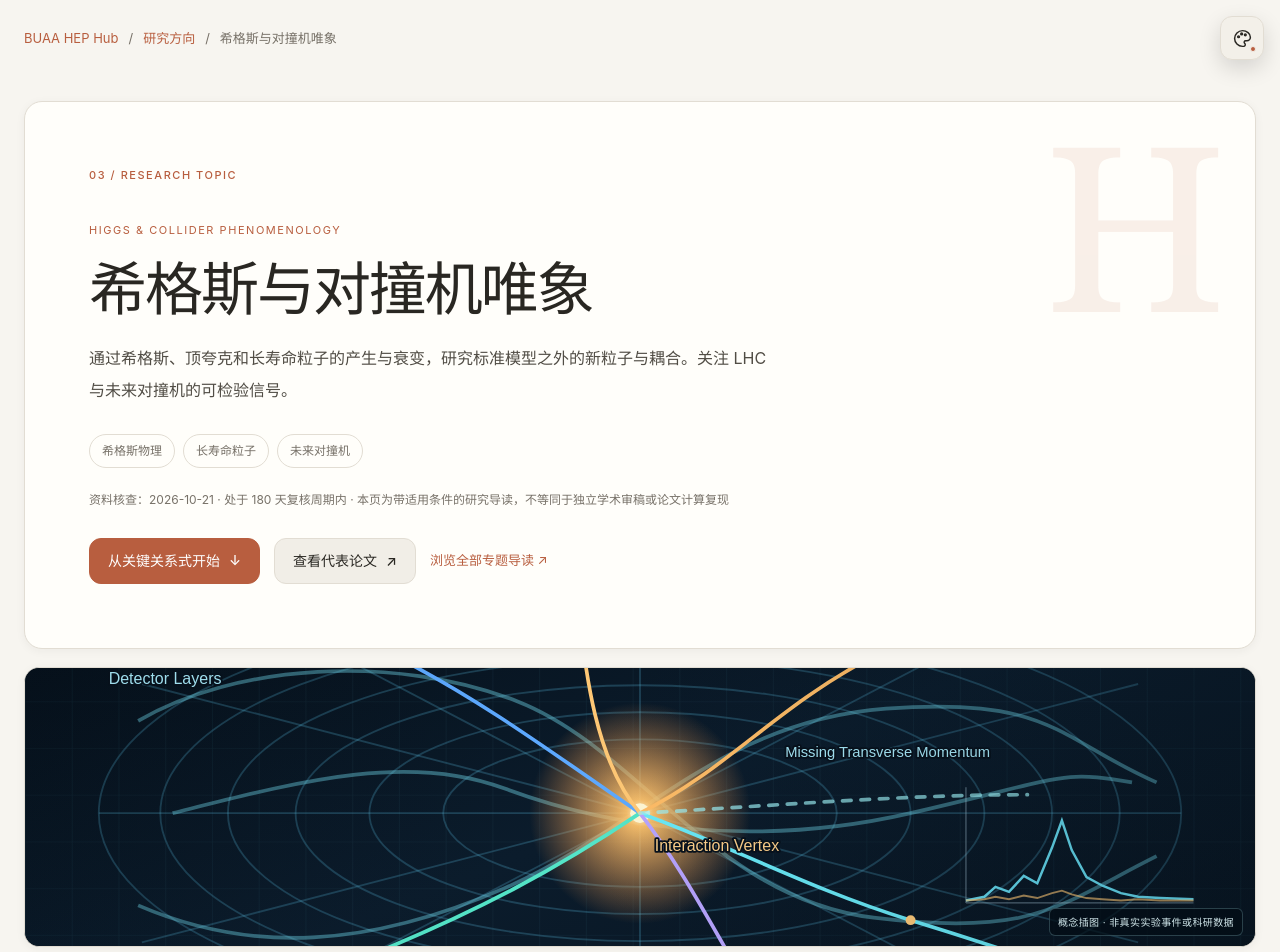
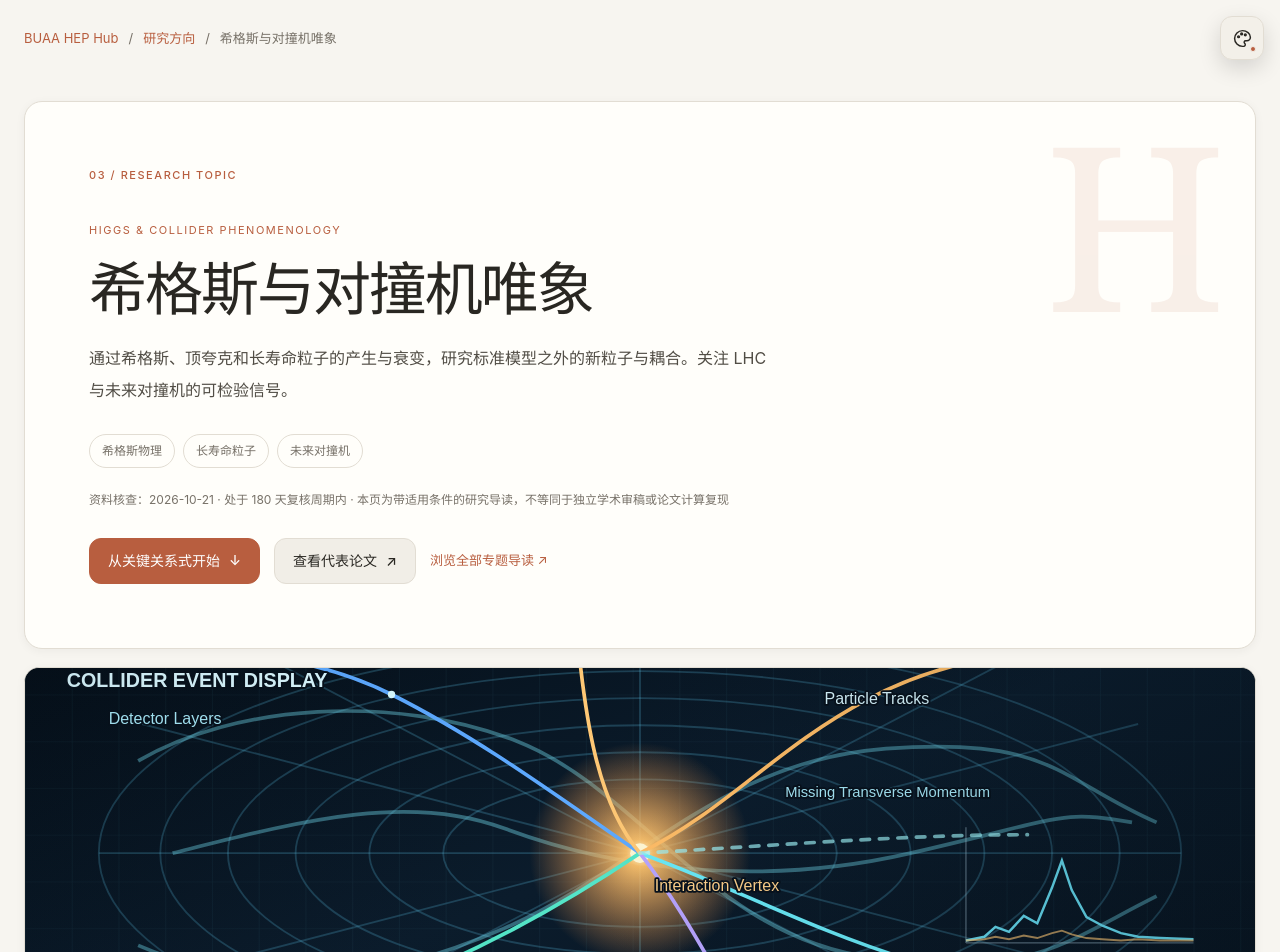
Before and after one commit to lm846802297-bit/buaa-hep-lab, a Vue app in the folder frontend/: page /research/collider in a window 1280 px wide. Shown: the top 952 px of the page. Built offline with nearby package versions, Linux system fonts and the light colour scheme.

Commit message:
fix: give topic illustrations more vertical room on desktop

```diff
--- a/frontend/src/views/ResearchTopicView.vue
+++ b/frontend/src/views/ResearchTopicView.vue
@@ -331,7 +331,7 @@ onBeforeUnmount(() => topicSectionObserver?.disconnect())
 .topic-hero-actions .button { min-height:46px; }
 .topic-all-guides { color:var(--accent); font-size:13px; text-underline-offset:4px; }
 .topic-all-guides:hover { text-decoration:underline; }
-.topic-visual-panel { position:relative; height:clamp(170px,24vw,280px); margin:18px 0 26px; overflow:hidden; border:1px solid var(--line); border-radius:15px; background:#07131d; box-shadow:var(--shadow); }
+.topic-visual-panel { position:relative; height:clamp(220px,30vw,360px); margin:18px 0 26px; overflow:hidden; border:1px solid var(--line); border-radius:15px; background:#07131d; box-shadow:var(--shadow); }
 .topic-visual-panel::after { content:""; position:absolute; inset:0; pointer-events:none; background:linear-gradient(90deg,rgba(4,14,22,.08),transparent 45%,rgba(4,14,22,.18)); }
 .topic-visual-panel img { display:block; width:100%; height:100%; object-fit:cover; object-position:center; }
 .topic-visual-panel figcaption { position:absolute; right:12px; bottom:10px; z-index:1; padding:5px 8px; border:1px solid rgba(160,220,232,.24); border-radius:6px; background:rgba(3,13,21,.72); color:#d2e8ec; font-size:10px; letter-spacing:.04em; }
```
